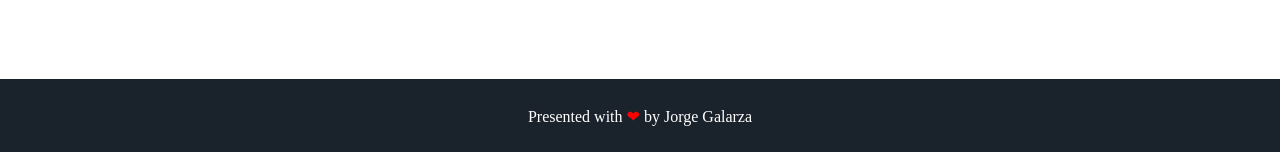
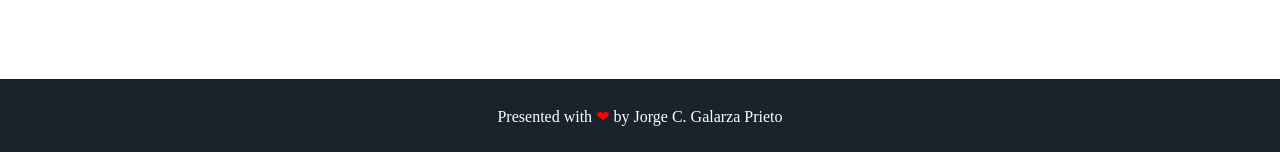
Before and after one commit to jorgegalarza1/jorgegalarza1.github.io, a Jekyll site: the page built from index.html, in a window 1280 px wide. Shown: the part 1491-1643 px from the top of the page. Built offline with Jekyll 4.4.1, drawn with Linux system fonts in a browser that asks for light colours; some web fonts are replaced.

Commit message:
Update footer.html

```diff
--- a/_includes/footer.html
+++ b/_includes/footer.html
@@ -1,6 +1,6 @@
 <footer class="footer">
     <!-- <p>&copy; {{ site.username }}</p> -->
-    <p>Presented with <span class="love">❤</span> by <a href="https://github.com/jorgegalarza1">Jorge Galarza</a></p>
+    <p>Presented with <span class="love">❤</span> by <a href="https://github.com/jorgegalarza1">Jorge C. Galarza Prieto</a></p>
 </footer>
 <script src="{{ '/assets/js/particles.min.js' | prepend: site.baseurl }}"></script>
 <script src="{{ '/assets/js/sweet-scroll.min.js' | prepend: site.baseurl }}"></script>
```
